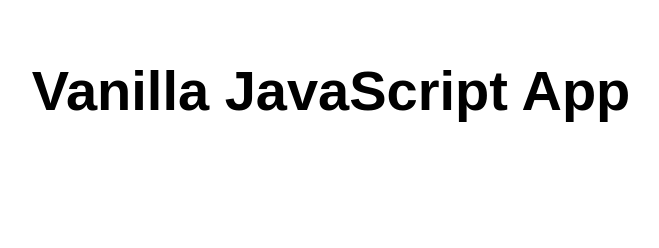
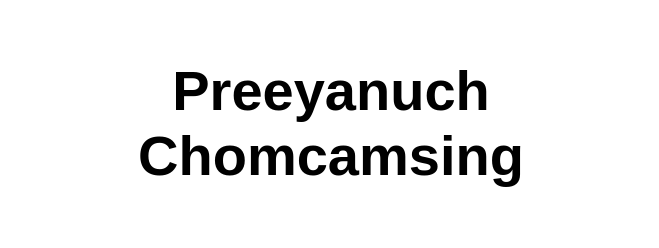
Before and after one commit to preeyanuch2545/tippp, a website: page src/index.html in a window 1280 px wide. Shown: the whole page, without its empty margins (309-968 px from the left). Drawn offline with Linux system fonts and the light colour scheme.

Commit message:
Update index.html

```diff
--- a/src/index.html
+++ b/src/index.html
@@ -10,7 +10,7 @@
 
 <body>
   <main>
-    <h1>Vanilla JavaScript App</h1>
+    <h1>Preeyanuch Chomcamsing</h1>
   </main>
 </body>
 
```
